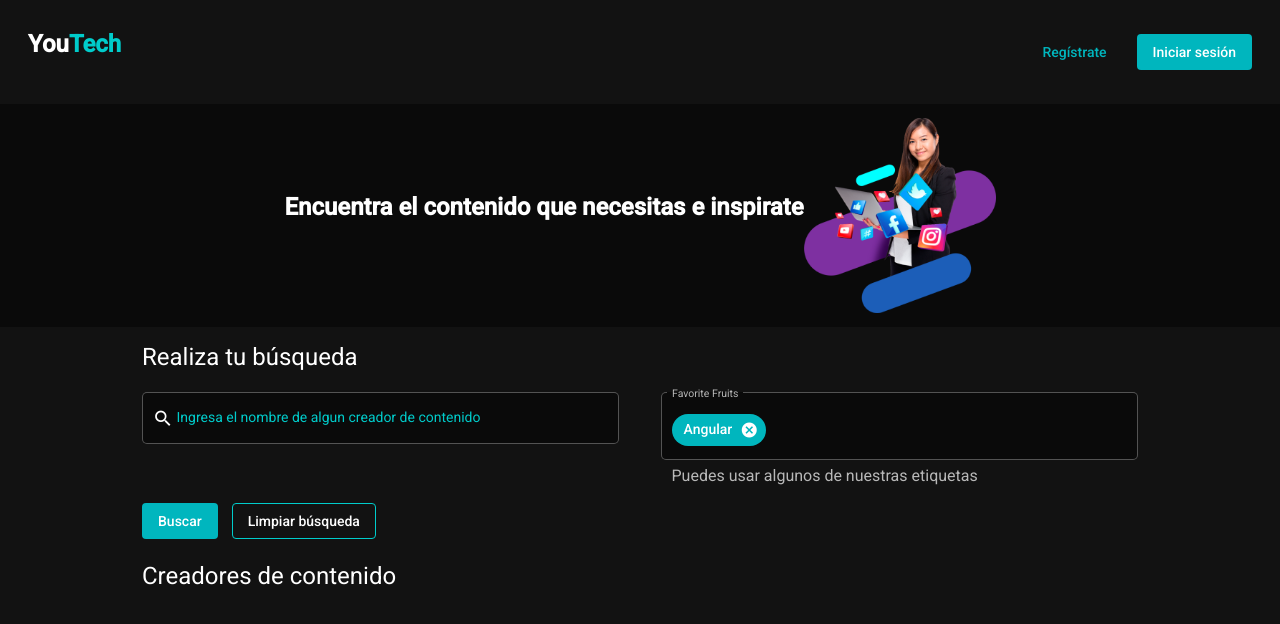
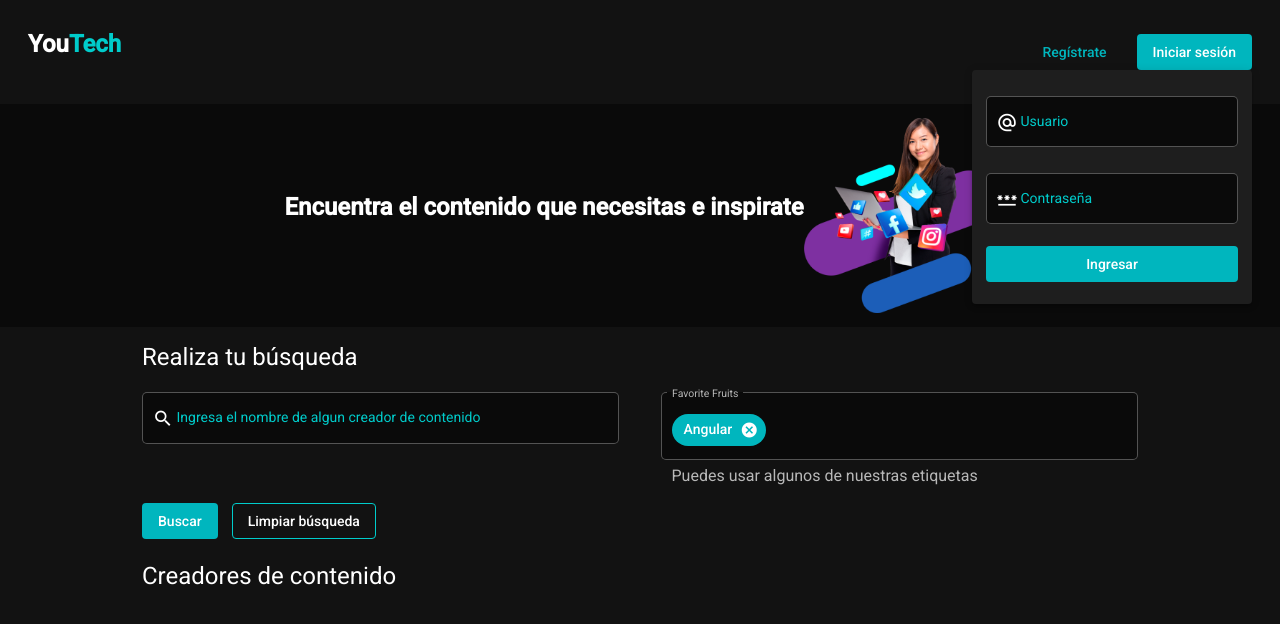
Before and after one commit to No-Country/C8-G10-t-javaangular, an Angular app in the folder ng-youtech/: page / in a window 1280 px wide. Both pictures are taken after a click on the button "Iniciar sesión". Shown: the top 624 px of the page. Built offline with nearby package versions, Linux system fonts and the light colour scheme.

Commit message:
se agregan mas variables de estilos y se crea el componente de login

```diff
--- /dev/null
+++ b/ng-youtech/src/app/business/auth/login-flow/login-flow.component.html
@@ -0,0 +1,21 @@
+<form
+  class="form"
+  (click)="$event.stopPropagation()"
+  (keydown)="$event.stopPropagation()"
+>
+  <mat-form-field appearance="outline">
+    <mat-label>Usuario</mat-label>
+    <input matInput type="text" />
+    <mat-icon matPrefix>alternate_email</mat-icon>
+  </mat-form-field>
+
+  <mat-form-field appearance="outline">
+    <mat-label>Contraseña</mat-label>
+    <input matInput type="text" />
+    <mat-icon matPrefix>password</mat-icon>
+  </mat-form-field>
+
+  <button mat-flat-button color="primary" type="button" (click)="dmeo()">
+    Ingresar
+  </button>
+</form>
--- /dev/null
+++ b/ng-youtech/src/app/business/auth/login-flow/login-flow.component.scss
@@ -0,0 +1,7 @@
+.form {
+  padding: 1em;
+  mat-form-field,
+  button {
+    width: 100%;
+  }
+}
--- /dev/null
+++ b/ng-youtech/src/app/business/auth/login-flow/login-flow.component.ts
@@ -0,0 +1,15 @@
+import { Component, OnInit } from '@angular/core';
+
+@Component({
+  selector: 'app-login-flow',
+  templateUrl: './login-flow.component.html',
+  styleUrls: ['./login-flow.component.scss'],
+})
+export class LoginFlowComponent implements OnInit {
+  constructor() {}
+
+  ngOnInit(): void {}
+  dmeo(): void {
+    console.log('---');
+  }
+}
--- a/ng-youtech/src/app/commons/components/container/header/header.component.html
+++ b/ng-youtech/src/app/commons/components/container/header/header.component.html
@@ -10,7 +10,13 @@
 
     <ng-template #default>
       <button mat-button color="primary">Regístrate</button>
-      <button mat-flat-button color="primary">Iniciar sesión</button>
+      <button mat-flat-button color="primary" [matMenuTriggerFor]="menu">
+        Iniciar sesión
+      </button>
+
+      <mat-menu #menu="matMenu" class="demo">
+        <app-login-flow></app-login-flow>
+      </mat-menu>
     </ng-template>
   </section>
 </header>
--- a/ng-youtech/src/app/commons/components/container/header/header.component.scss
+++ b/ng-youtech/src/app/commons/components/container/header/header.component.scss
@@ -1,4 +1,9 @@
 @use "../../../../../assets/theme/colors.scss";
+
+::ng-deep .demo {
+  background-color: colors.$background-card-color;
+}
+
 .header {
   padding: 2em;
   display: flex;
--- a/ng-youtech/src/assets/theme/colors.scss
+++ b/ng-youtech/src/assets/theme/colors.scss
@@ -3,6 +3,8 @@ $accent-color: #ffd910;
 
 $background-color: #121212;
 $background-black-color: #0a0a0a;
+$background-card-color: #1e1e1e;
+
 //  COLOR TEXT
 $text-primary-color: #ffffff;
 $text-secondary-color: #6c6c6c;
```
Also changed, not shown: ng-youtech/src/app/business/auth/login-flow/login-flow.module.ts (added, +20 -0 lines), ng-youtech/src/app/commons/components/container/container.module.ts (+10 -1 lines).
